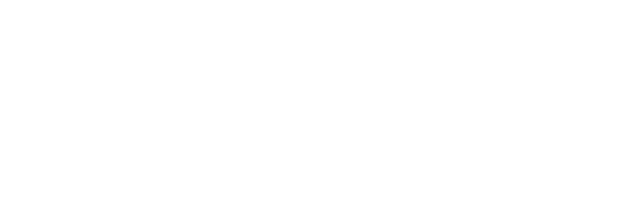
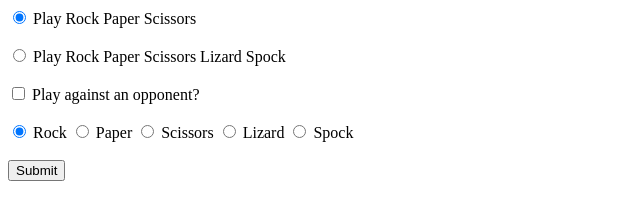
Before and after one commit to comp426-2023-spring/e02-ggabbylopez, a website: page public/index.html in a window 1280 px wide. Shown: the whole page, without its empty margins (0-640 px from the left). Drawn offline with nearby package versions, Linux system fonts and the light colour scheme.

Commit message:
Setup initial HTML

```diff
--- a/package.json
+++ b/package.json
@@ -25,7 +25,11 @@
   "dependencies": {
     "express": "^4.18.2",
     "minimist": "^1.2.8",
-    "morgan": "^1.10.0"
+    "module": "^1.1.0",
+    "morgan": "^1.10.0",
+    "path": "^0.12.7",
+    "port": "^0.8.1",
+    "url": "^0.11.0"
   },
   "directories": {
     "example": "examples",
--- a/public/index.html
+++ b/public/index.html
@@ -1,10 +1,32 @@
 <html>
     <head>
-        <title>Rock</title>
-        <!-- Link to your script file(s) and CSS in here somewhere -->
+        <meta charset="utf-8">
+        <title>Rock, Paper, Scissors!</title>
+        <link href = "./styles.css" rel = "stylesheet">
+        <script src = "https://ajax.googleapis.com/ajax/libs/jquery/3.6.4/jquery.min.js"></script>
+        <script src = "./scripts.js"></script>
     </head>
-    <body>
-
+    <body onload() = "shotView()">
+        <form id= "gameplay">
+            <input type = "radio" id = "rps" name = "gameStyle" checked = "checked" (onclick) = "shotView()"> Play Rock Paper Scissors
+            <br><br>
+            <input type = "radio" id = "rpsls" name = "gameStyle" (onclick) = "shotView()"> Play Rock Paper Scissors Lizard Spock
+            <br><br>
+            <input type = "checkbox" id = "opponent" name = "playStyle" (onclick) = "shotView()"> Play against an opponent?
+            <br><br>
+            <input type = radio id = "rock" value = "rock" class = "rps-shot" checked = "checked">
+            <label class = "shot-rps" >Rock</label>
+            <input type = radio id = "paper" value = "paper" class = "rps-shot" >
+            <label class = "shot-rps" >Paper</label>
+            <input type = radio id = "scissors" value = "scissors" class = "rps-shot">
+            <label class = "shot-rps" >Scissors</label>
+            <input type = radio id = "lizard" value = "lizard" class = "rpsls-shot" >
+            <label class = "shot-rpsls">Lizard</label>
+            <input type = radio id = "spock" value = "spock" class = "rpsls-shot">
+            <label class = "shot-rpsls">Spock</label>
+            <br><br>
+            <input type = submit id = "play">
+        </form>
     <!-- Your interface markup goes here -->
     <!-- For interface examples, look in the `/examples/` directory in the root of your starter code repo. -->
 
--- a/public/scripts.js
+++ b/public/scripts.js
@@ -1,3 +1,8 @@
 // If you would like to see some examples of similar code to make an interface interact with an API,
 // check out the coin-server example from a previous COMP 426 semester.
 // https://github.com/jdmar3/coinserver
+
+//showing shot options based off whether there is an opponent
+function shotView(){
+
+}
--- a/server.js
+++ b/server.js
@@ -43,7 +43,7 @@ import express from 'express'
 // https://flaviocopes.com/fix-dirname-not-defined-es-module-scope/
 import path from 'path'
 import { fileURLToPath } from 'url'
-import { rps } from './lib/rpsls';
+import { rps } from './lib/rpsls.js';
 const __filename = fileURLToPath(import.meta.url)
 const __dirname = path.dirname(__filename)
 // Load dependencies for logging
@@ -104,8 +104,7 @@ process.on('SIGINT', () => {
     })
 })
 
-import { rpsls } from './lib/rpsls';
-import { rps } from './lib/rpsls';
+import { rpsls } from './lib/rpsls.js';
 
 
 app.get("/app/", (req,res,next) => {
```
Also changed, not shown: 1 other file.
